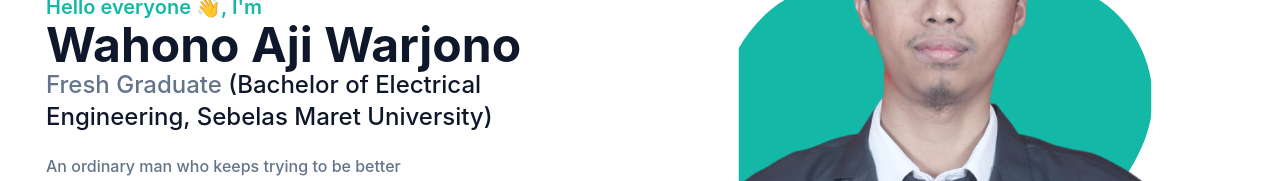
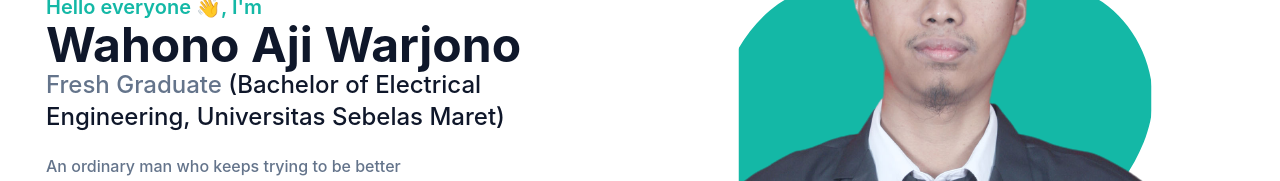
Before and after one commit to WAW-Elektronik/Portfolio-Wahono-Aji-Warjono, a plain HTML site: page index.html in a window 1280 px wide. Shown: the part 357-538 px from the top of the page. Drawn offline with Linux system fonts and the light colour scheme.

Commit message:
Update index.html

```diff
--- a/index.html
+++ b/index.html
@@ -56,7 +56,7 @@
             <div class="flex flex-wrap">
                 <div class="w-full self-center px-4 lg:w-1/2">
                     <h1 class="text-base font-semibold text-primary md:text-xl">Hello everyone 👋, I'm <span class="block font-bold text-dark text-4xl nt-1 lg:text-5xl">Wahono Aji Warjono</span></h1>
-                    <h2 class="font-medium text-secondary text-lg mb-5 lg:text-2xl">Fresh Graduate <span class="text-dark">(Bachelor of Electrical Engineering, Sebelas Maret University)</span></h2>
+                    <h2 class="font-medium text-secondary text-lg mb-5 lg:text-2xl">Fresh Graduate <span class="text-dark">(Bachelor of Electrical Engineering, Universitas Sebelas Maret)</span></h2>
                     <p class="font-medium text-secondary mb-10 leading-relaxed">An ordinary man who keeps trying to be better</p>
 
                     <!--<a href="#" class="text-base font-semibold text-white bg-primary py-3 px-8 rounded-full hover:shadow-lg hover:opacity-80 transition duration-300 ease-in-out">Contact me</a> -->
```
